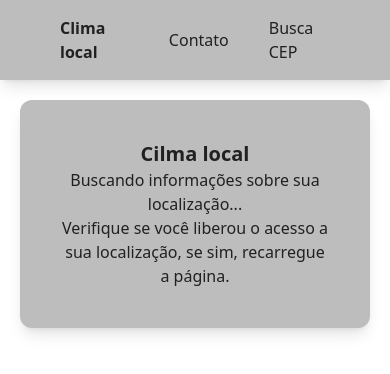
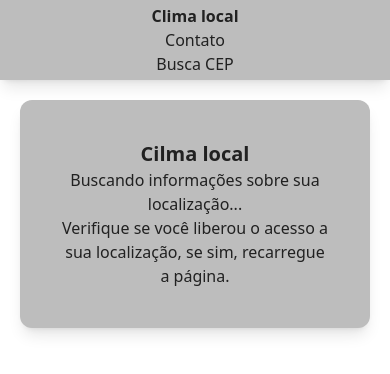
Before and after one commit to prince-neres/octokey-desafio, a React (Vite) app: page / in a window 390 px wide. Shown: the top 374 px of the page. Built offline with nearby package versions, Linux system fonts and the light colour scheme; no server answers.

Commit message:
Fix navbar responsive

```diff
--- a/src/components/Navbar/index.jsx
+++ b/src/components/Navbar/index.jsx
@@ -5,8 +5,8 @@ export default function Navbar () {
 	const location = useLocation();
 
   return (
-    <nav className="shadow-lg flex items-center h-20 bg-light-200 dark:bg-dark-200 justify-between px-10 sm:rounded-xl sm:m-5 sm:px-5">
-			<div className="flex items-center">
+    <nav className="shadow-lg flex items-center h-20 bg-light-200 dark:bg-dark-200 px-10 justify-center sm:justify-between sm:rounded-xl sm:m-5 sm:px-5">
+			<div className="flex items-center flex-col sm:flex-row">
         <div className="px-5">
           <Link to="/" className={location.pathname === "/" ? "font-bold" : ""}>
             Clima local
```
